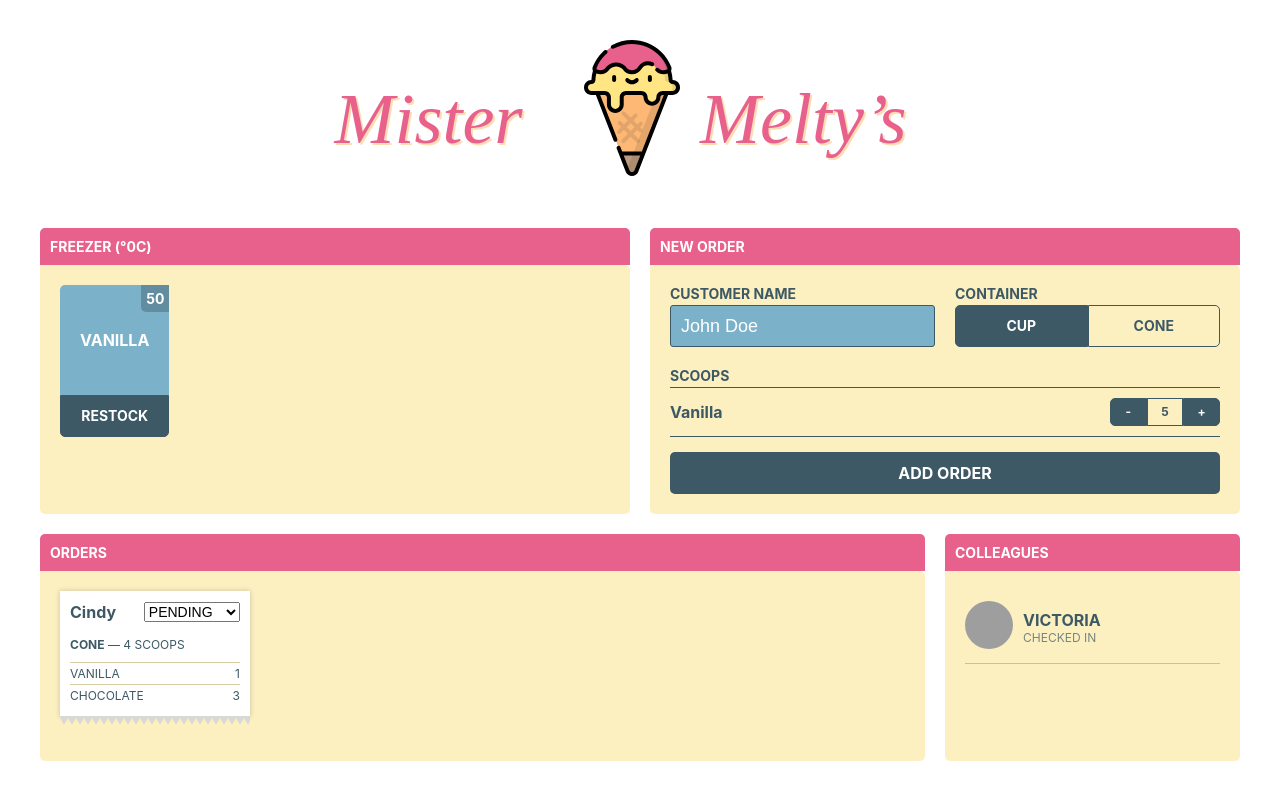
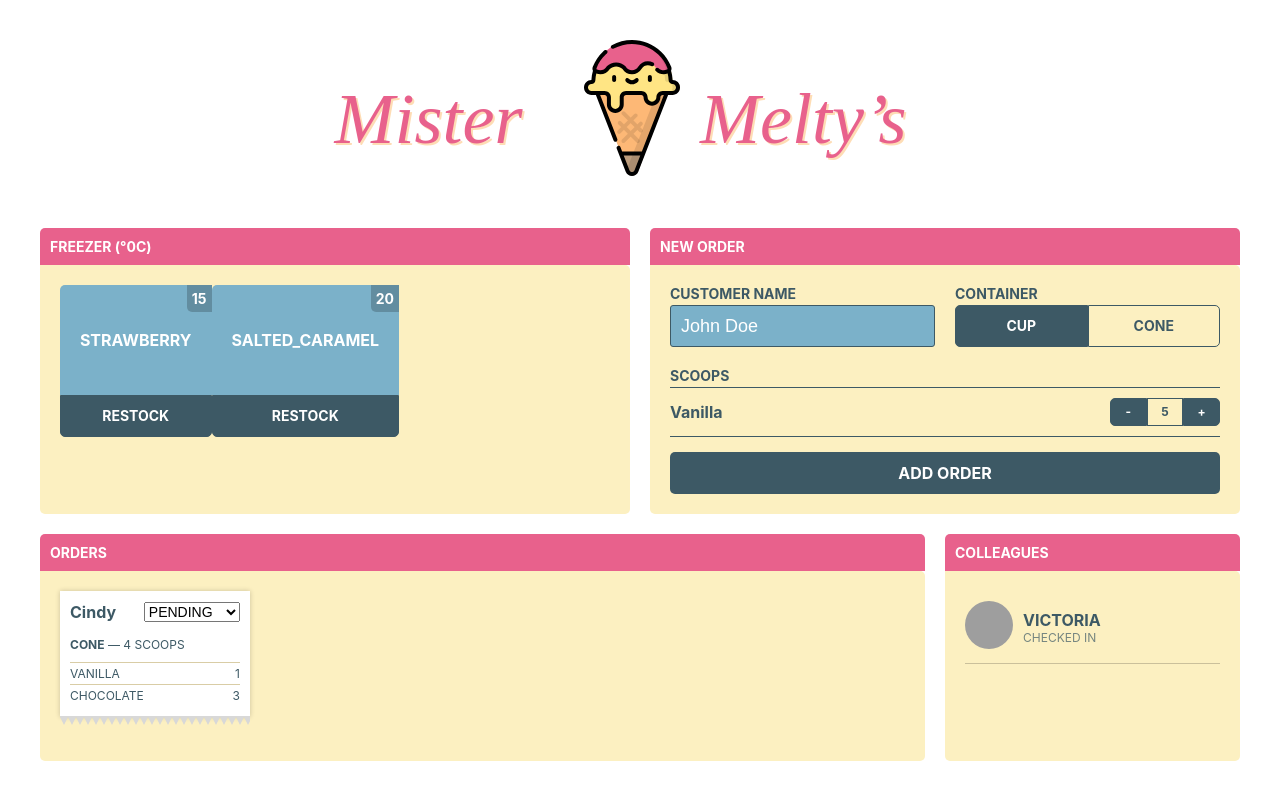
Before and after one commit to sudhansu23/redux-in-motion, a React (Create React App) app: page / in a window 1280 px wide. Built offline with nearby package versions, Linux system fonts and the light colour scheme; grey boxes are pictures that could not be loaded.

Commit message:
connecting the Freezer component to the Redux store

```diff
--- a/src/components/Freezer/Freezer.js
+++ b/src/components/Freezer/Freezer.js
@@ -2,12 +2,32 @@ import React, { Component } from 'react';
 
 import Panel from '../Panel/Panel';
 import FreezerFlavor from '../FreezerFlavor/FreezerFlavor';
+import store from '../../store'
 
 class Freezer extends Component {
+  state = {
+    flavors: store.getState().freezer.flavors
+  }
+
+  componentDidMount() {
+    store.subscribe(() => this.setState({
+      flavors: store.getState().freezer.flavors
+    }))
+  }
+
   render() {
     return (
       <Panel title="Freezer (°0C)">
-        <FreezerFlavor flavorName="Vanilla" scoops={50} />
+        {
+          Object.keys(this.state.flavors)
+            .map(flavorName => (
+              <FreezerFlavor
+                key={flavorName}
+                flavorName={flavorName}
+                scoops={this.state.flavors[flavorName]}
+              />
+            ))
+        }
       </Panel>
     );
   }
--- a/src/ducks/freezer.js
+++ b/src/ducks/freezer.js
@@ -1,3 +1,5 @@
+import * as FLAVOURS from '../constants/flavors'
+
 export const types = {
   UPDATE_TEMPERATURE: 'UPDATE_TEMPERATURE',
   ADD_PRODUCT_TO_FREEZER: 'ADD_PRODUCT_TO_FREEZER'
@@ -5,7 +7,10 @@ export const types = {
 
 const DEFAULT_STATE = {
   temperature: null,
-  flavors: {}
+  flavors: {
+    [FLAVOURS.STRAWBERRY]: 10,
+    [FLAVOURS.SALTED_CARAMEL]: 20
+  }
 }
 
 export function reducer(state = DEFAULT_STATE, action) {
--- a/src/index.js
+++ b/src/index.js
@@ -1,6 +1,11 @@
 import React from 'react'
 import { render } from 'react-dom'
 import App from './components/App/App'
+import store from './store'
+import * as FLAVORS from './constants/flavors'
+import {actions} from './ducks/freezer'
+
+setTimeout(() => store.dispatch(actions.addProductToFreezer(FLAVORS.STRAWBERRY, 5)), 1500)
 
 render(
   <App />,
```
